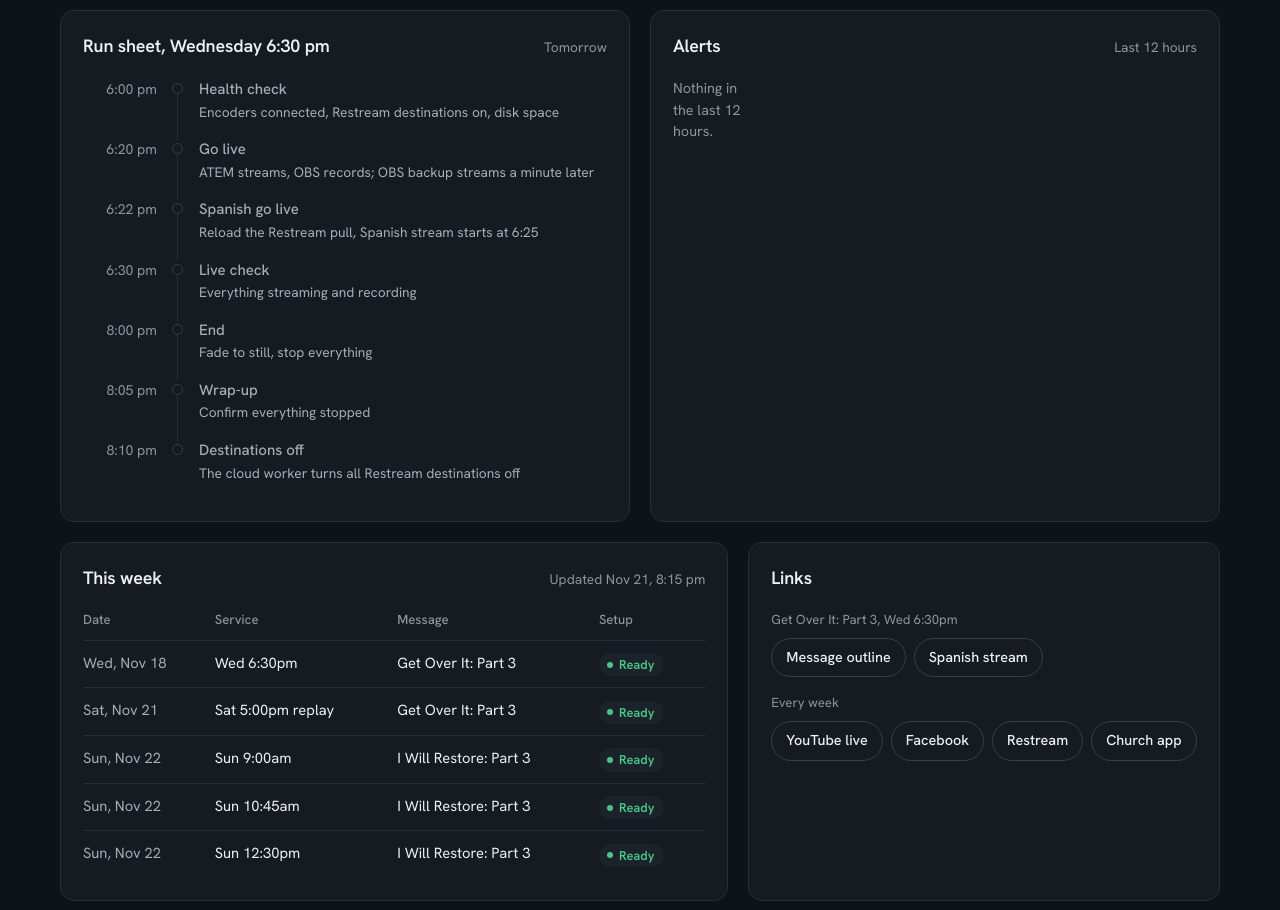
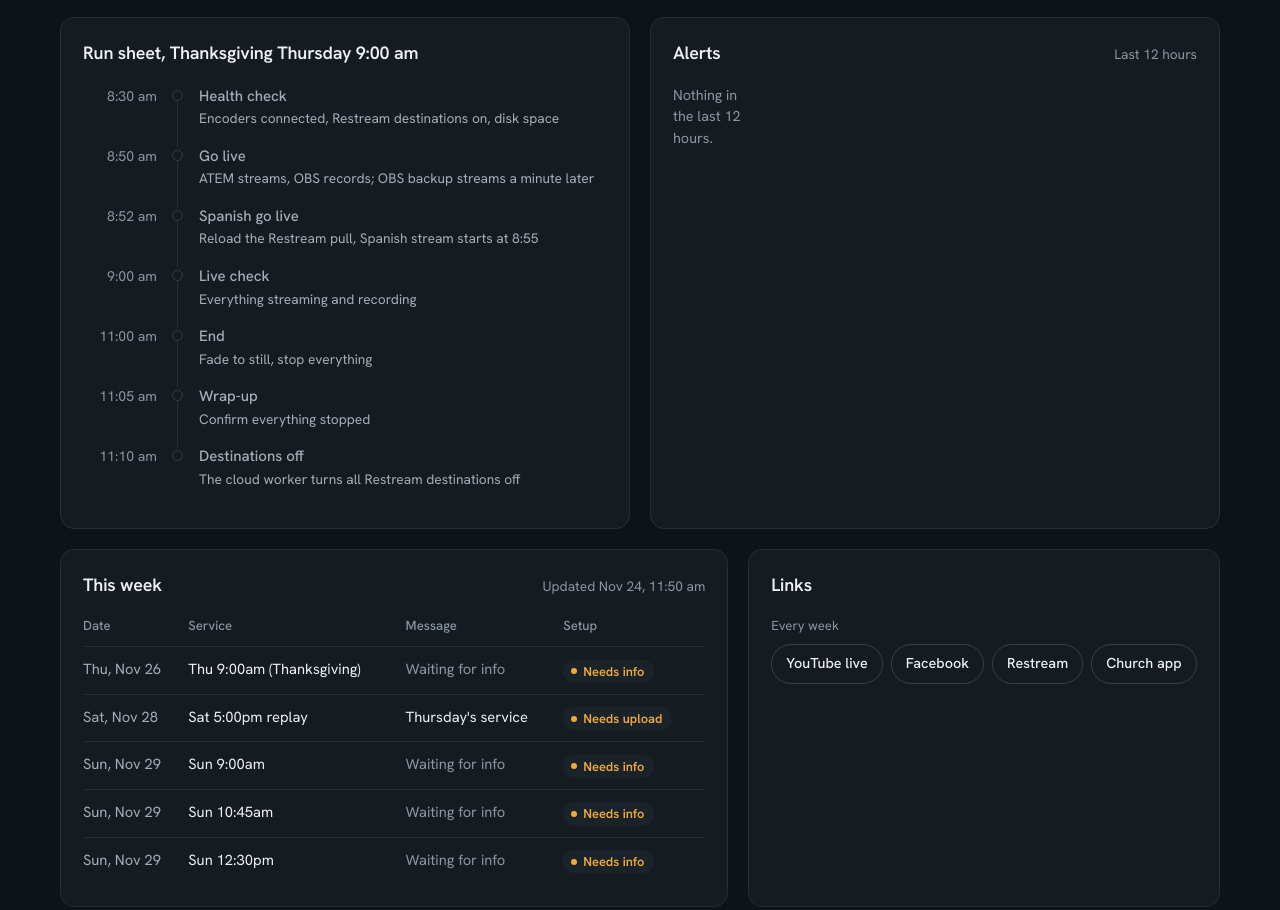
Before and after one commit to IlanOlivares/stream, a plain HTML site: page index.html in a window 1280 px wide. Shown: the part 1121-2031 px from the top of the page. Drawn offline with Linux system fonts and the light colour scheme; no server answers.

Commit message:
Thanksgiving week: no Wed Nov 25; Thu Nov 26 9:00-11:00 service; Sat Nov 28 replay to 7:00
Worker: one-off dated schedule entries (applies()), Thursday checks, Wed 9 pm restart reminder.
Dashboard: occurs() for skipped/dated services, Thursday run sheet, longer Saturday replay.

Co-Authored-By: Claude Opus 5.5 <noreply@anthropic.com>
Claude-Session: https://claude.ai/code/session_01RCerM1gUyWjzPqvrAXM3Ef

```diff
--- a/index.html
+++ b/index.html
@@ -337,7 +337,7 @@
       [hm(14,0), 'End', 'Fade to still, stop streaming and recording'],
       [hm(14,5), 'Wrap-up', 'Confirm everything stopped'],
       [hm(14,10), 'Destinations off', 'The cloud worker turns all Restream destinations off']] },
-    { day: 3, start: hm(18,30), end: hm(20,0), label: 'Wednesday 6:30 pm', key: 'wed', spanish: true, steps: [
+    { day: 3, start: hm(18,30), end: hm(20,0), label: 'Wednesday 6:30 pm', key: 'wed', spanish: true, skip: ['2026-11-25'], steps: [
       [hm(18,0), 'Health check', 'Encoders connected, Restream destinations on, disk space'],
       [hm(18,20), 'Go live', 'ATEM streams, OBS records; OBS backup streams a minute later'],
       [hm(18,22), 'Spanish go live', 'Reload the Restream pull, Spanish stream starts at 6:25'],
@@ -345,11 +345,26 @@
       [hm(20,0), 'End', 'Fade to still, stop everything'],
       [hm(20,5), 'Wrap-up', 'Confirm everything stopped'],
       [hm(20,10), 'Destinations off', 'The cloud worker turns all Restream destinations off']] },
-    { day: 6, start: hm(17,0), end: hm(18,30), label: 'Saturday 5:00 pm replay', key: 'sat', spanish: false, replay: true, steps: [
+    { day: 6, start: hm(17,0), end: hm(18,30), label: 'Saturday 5:00 pm replay', key: 'sat', spanish: false, replay: true, skip: ['2026-11-28'], steps: [
       [hm(16,50), 'Replay starts', 'Restream plays Wednesday\'s recording'],
       [hm(17,0), 'Service time', 'Replay is on air'],
-      [hm(18,30), 'Replay ends', 'Turn Restream destinations off afterward']] }
+      [hm(18,30), 'Replay ends', 'Turn Restream destinations off afterward']] },
+    // One-off: Thanksgiving week (no Wednesday service; Thursday morning service, replayed Saturday)
+    { day: 4, start: hm(9,0), end: hm(11,0), label: 'Thanksgiving Thursday 9:00 am', key: 'thu', spanish: true, only: '2026-11-26', steps: [
+      [hm(8,30), 'Health check', 'Encoders connected, Restream destinations on, disk space'],
+      [hm(8,50), 'Go live', 'ATEM streams, OBS records; OBS backup streams a minute later'],
+      [hm(8,52), 'Spanish go live', 'Reload the Restream pull, Spanish stream starts at 8:55'],
+      [hm(9,0), 'Live check', 'Everything streaming and recording'],
+      [hm(11,0), 'End', 'Fade to still, stop everything'],
+      [hm(11,5), 'Wrap-up', 'Confirm everything stopped'],
+      [hm(11,10), 'Destinations off', 'The cloud worker turns all Restream destinations off']] },
+    { day: 6, start: hm(17,0), end: hm(19,0), label: 'Saturday 5:00 pm replay', key: 'sat', spanish: false, replay: true, only: '2026-11-28', steps: [
+      [hm(16,50), 'Replay starts', 'Restream plays Thursday\'s recording (about 2 h 10 min)'],
+      [hm(17,0), 'Service time', 'Replay is on air'],
+      [hm(19,0), 'Replay ends', 'Turn Restream destinations off afterward']] }
   ];
+  // Does service s happen daysAway days from today? Dated entries only on their date; weekly ones unless skipped.
+  function occurs(s, daysAway) { var d = denverDateStr(daysAway); return s.only ? s.only === d : !(s.skip || []).includes(d); }
 
   var yt = null, feedDown = false, lastStatus = null, lastStatusTime = 0, alerts = [], prep = null, rs = null, rsTime = 0;
 
@@ -372,7 +387,7 @@
 
   function activeService() {
     var n = nowDenver(), m = n.sec / 60;
-    var cur = SERVICES.find(function (s) { return s.day === n.day && m >= s.steps[0][0] - 30 && m < s.end + 30; });
+    var cur = SERVICES.find(function (s) { return s.day === n.day && m >= s.steps[0][0] - 30 && m < s.end + 30 && occurs(s, 0); });
     if (cur) return { s: cur, daysAway: 0, current: true };
     return nextAfter(null);
   }
@@ -380,15 +395,19 @@
     var n = nowDenver(), m = n.sec / 60, best = null;
     SERVICES.forEach(function (s) {
       if (s === skip) return;
-      var d = (s.day - n.day + 7) % 7, diff = d * 1440 + s.start - m;
-      if (diff <= 0) { diff += 7 * 1440; d += 7; }
-      if (!best || diff < best.diff) best = { s: s, diff: diff, daysAway: d };
+      var d0 = (s.day - n.day + 7) % 7;
+      for (var k = 0; k < 6; k++) {
+        var d = d0 + 7 * k, diff = d * 1440 + s.start - m;
+        if (diff <= 0 || !occurs(s, d)) continue;
+        if (!best || diff < best.diff) best = { s: s, diff: diff, daysAway: d };
+        break;
+      }
     });
     return { s: best.s, daysAway: best.daysAway, current: false, diffMin: best.diff };
   }
   function inServiceWindow() {
     var n = nowDenver(), m = n.sec / 60;
-    return SERVICES.find(function (s) { return s.day === n.day && m >= s.start - 10 && m < s.end + 5; }) || null;
+    return SERVICES.find(function (s) { return s.day === n.day && m >= s.start - 10 && m < s.end + 5 && occurs(s, 0); }) || null;
   }
   function prepFor(s, daysAway) {
     if (!prep) return null;
@@ -474,7 +493,7 @@
       else {
         // Same rule as the worker's restart reminders: before a service day, restart if up 24 h or more.
         var nd = nowDenver(), nm = nd.sec / 60;
-        var due = cnow >= 86400 && !live && !inServiceWindow() && ((nd.day === 3 && nm >= 540 && nm < 1200) || (nd.day === 6 && nm >= 1260) || (nd.day === 0 && nm < 840));
+        var due = cnow >= 86400 && !live && !inServiceWindow() && ((nd.day === 3 && nm >= 540 && nm < 1200 && denverDateStr(0) !== '2026-11-25') || (denverDateStr(0) === '2026-11-25' && nm >= 1260) || (denverDateStr(0) === '2026-11-26' && nm < 660) || (nd.day === 6 && nm >= 1260) || (nd.day === 0 && nm < 840));
         setTile('t-mac', due ? 'bad' : 'on', due ? 'Restart due' : days(cnow) + ' ago',
           'Last restart ' + since(now - cnow) + (due ? '. Restart before the next service: Apple menu → Restart' : ''));
       }
--- a/prep.json
+++ b/prep.json
@@ -1,5 +1,5 @@
 {
-  "updated": "2026-11-21T20:15:00-07:00",
+  "updated": "2026-11-24T11:50:00-07:00",
   "channel_links": {
     "YouTube live": "https://www.youtube.com/channel/UCOVPztRFN8bXFYhak1j7KkQ/live",
     "Facebook": "https://facebook.com/AbundantChurchEP",
@@ -8,64 +8,54 @@
   },
   "services": [
     {
-      "date": "2026-11-18",
-      "service": "Wed 6:30pm",
-      "key": "wed",
-      "title": "Get Over It: Part 3",
-      "outline": "https://notes.subsplash.com/fill-in/view?page=zxT4xwaMIK",
-      "spanish": "https://youtube.com/live/rD0wdNwJTrY",
-      "subsplash": "Done",
-      "links": "Done",
-      "restream": "Done",
-      "status": "Ready"
+      "date": "2026-11-26",
+      "service": "Thu 9:00am (Thanksgiving)",
+      "key": "thu",
+      "title": "Waiting for info",
+      "subsplash": "Not set",
+      "links": "Not set",
+      "restream": "Not set",
+      "status": "Needs info"
     },
     {
-      "date": "2026-11-21",
+      "date": "2026-11-28",
       "service": "Sat 5:00pm replay",
       "key": "sat",
-      "title": "Get Over It: Part 3",
-      "outline": "https://notes.subsplash.com/fill-in/view?page=zxT4xwaMIK",
-      "spanish": "https://youtube.com/live/rD0wdNwJTrY",
-      "subsplash": "Done",
-      "links": "Done",
-      "restream": "Done",
-      "status": "Ready"
+      "title": "Thursday's service",
+      "subsplash": "Not set",
+      "links": "Not set",
+      "restream": "Not set",
+      "status": "Needs upload"
     },
     {
-      "date": "2026-11-22",
+      "date": "2026-11-29",
       "service": "Sun 9:00am",
       "key": "sun9",
-      "title": "I Will Restore: Part 3",
-      "subsplash": "Done",
-      "links": "Done",
-      "restream": "Done",
-      "status": "Ready",
-      "outline": "https://notes.subsplash.com/fill-in/view?page=61tXzAuu3o",
-      "spanish": "https://youtube.com/live/KoSmCHh427U"
+      "title": "Waiting for info",
+      "subsplash": "Not set",
+      "links": "Not set",
+      "restream": "Not set",
+      "status": "Needs info"
     },
     {
-      "date": "2026-11-22",
+      "date": "2026-11-29",
       "service": "Sun 10:45am",
       "key": "sun1045",
-      "title": "I Will Restore: Part 3",
-      "subsplash": "Done",
-      "links": "Done",
-      "restream": "Done",
-      "status": "Ready",
-      "outline": "https://notes.subsplash.com/fill-in/view?page=61tXzAuu3o",
-      "spanish": "https://youtube.com/live/KoSmCHh427U"
+      "title": "Waiting for info",
+      "subsplash": "Not set",
+      "links": "Not set",
+      "restream": "Not set",
+      "status": "Needs info"
     },
     {
-      "date": "2026-11-22",
+      "date": "2026-11-29",
       "service": "Sun 12:30pm",
       "key": "sun1230",
-      "title": "I Will Restore: Part 3",
-      "subsplash": "Done",
-      "links": "Done",
-      "restream": "Done",
-      "status": "Ready",
-      "outline": "https://notes.subsplash.com/fill-in/view?page=61tXzAuu3o",
-      "spanish": "https://youtube.com/live/KoSmCHh427U"
+      "title": "Waiting for info",
+      "subsplash": "Not set",
+      "links": "Not set",
+      "restream": "Not set",
+      "status": "Needs info"
     }
   ]
 }
```
Also changed, not shown: worker/src/index.js (+27 -16 lines).
